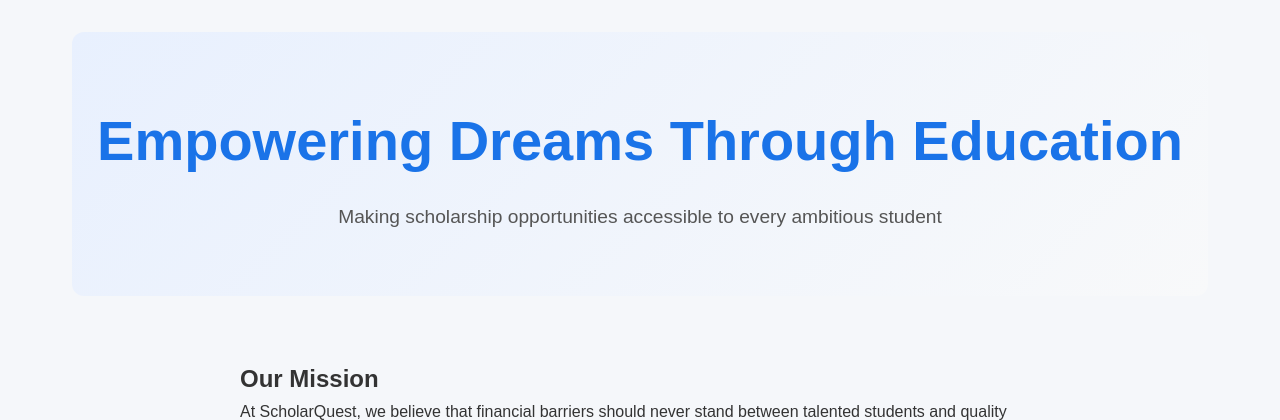
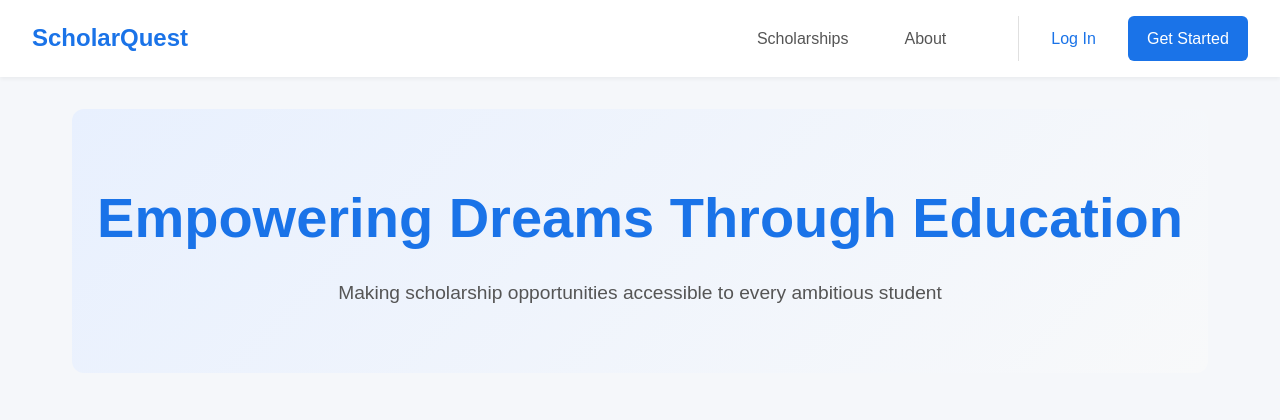
Before and after one commit to GhostInTheMach/ScholarshipFInder, a PHP site: page /pages/about.html in a window 1280 px wide. Shown: the top 420 px of the page. Run offline with PHP 8.4, Linux system fonts and the light colour scheme.

Commit message:
added header sectionon page

```diff
--- a/assets/css/about.css
+++ b/assets/css/about.css
@@ -381,3 +381,102 @@
         width: 100%;
     }
 }
+
+/* Add these navbar styles at the top of the file (before .about-container) */
+.navbar {
+    display: flex;
+    justify-content: space-between;
+    align-items: center;
+    padding: 1rem 2rem;
+    background: white;
+    box-shadow: 0 2px 4px rgba(0,0,0,0.05);
+}
+
+.logo a {
+    font-size: 1.5rem;
+    font-weight: 600;
+    color: #1a73e8;
+    text-decoration: none;
+    transition: color 0.3s ease;
+}
+
+.logo a:hover {
+    color: #1557b0;
+}
+
+.nav-links {
+    display: flex;
+    align-items: center;
+    gap: 2.5rem;
+}
+
+.nav-item {
+    text-decoration: none;
+    color: #555;
+    font-weight: 500;
+    padding: 0.5rem;
+    position: relative;
+    transition: color 0.3s ease;
+}
+
+.nav-item::after {
+    content: '';
+    position: absolute;
+    bottom: 0;
+    left: 0;
+    width: 0;
+    height: 2px;
+    background-color: #1a73e8;
+    transition: width 0.3s ease;
+}
+
+.nav-item:hover {
+    color: #1a73e8;
+}
+
+.nav-item:hover::after {
+    width: 100%;
+}
+
+.nav-auth {
+    display: flex;
+    align-items: center;
+    gap: 1.5rem;
+    margin-left: 1.5rem;
+    padding-left: 1.5rem;
+    border-left: 1px solid #e0e0e0;
+}
+
+.login-link {
+    color: #1a73e8;
+}
+
+.get-started {
+    padding: 0.6rem 1.2rem;
+    background-color: #1a73e8;
+    color: white;
+    border-radius: 6px;
+    text-decoration: none;
+    font-weight: 500;
+    transition: background-color 0.3s ease;
+}
+
+.get-started:hover {
+    background-color: #1557b0;
+}
+
+/* Add responsive styles for navbar */
+@media (max-width: 768px) {
+    .navbar {
+        padding: 1rem;
+    }
+
+    .nav-links {
+        gap: 1.5rem;
+    }
+
+    .nav-auth {
+        margin-left: 1rem;
+        padding-left: 1rem;
+    }
+}
--- a/pages/about.html
+++ b/pages/about.html
@@ -9,6 +9,20 @@
 </head>
 <body>
     <!-- Keep your existing header -->
+
+    <nav class="navbar">
+        <div class="logo">
+            <a href="/">ScholarQuest</a>
+        </div>
+        <div class="nav-links">
+            <a href="/pages/scholarships.html" class="nav-item">Scholarships</a>
+            <a href="/pages/about.html" class="nav-item">About</a>
+            <div class="nav-auth">
+                <a href="/pages/login.html" class="nav-item login-link">Log In</a>
+                <a href="/pages/signup.html" class="btn-primary get-started">Get Started</a>
+            </div>
+        </div>
+    </nav>
 
     <main class="about-container">
         <section class="hero-section">
```
